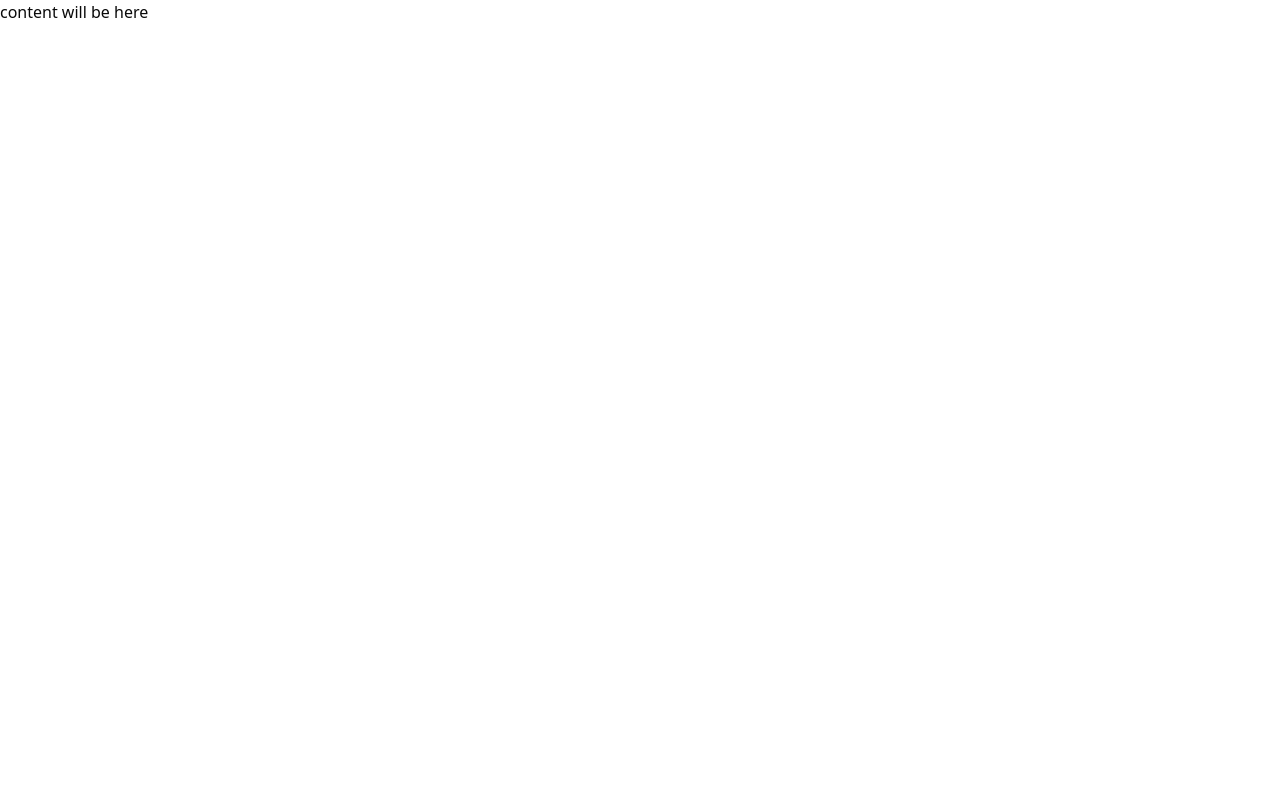
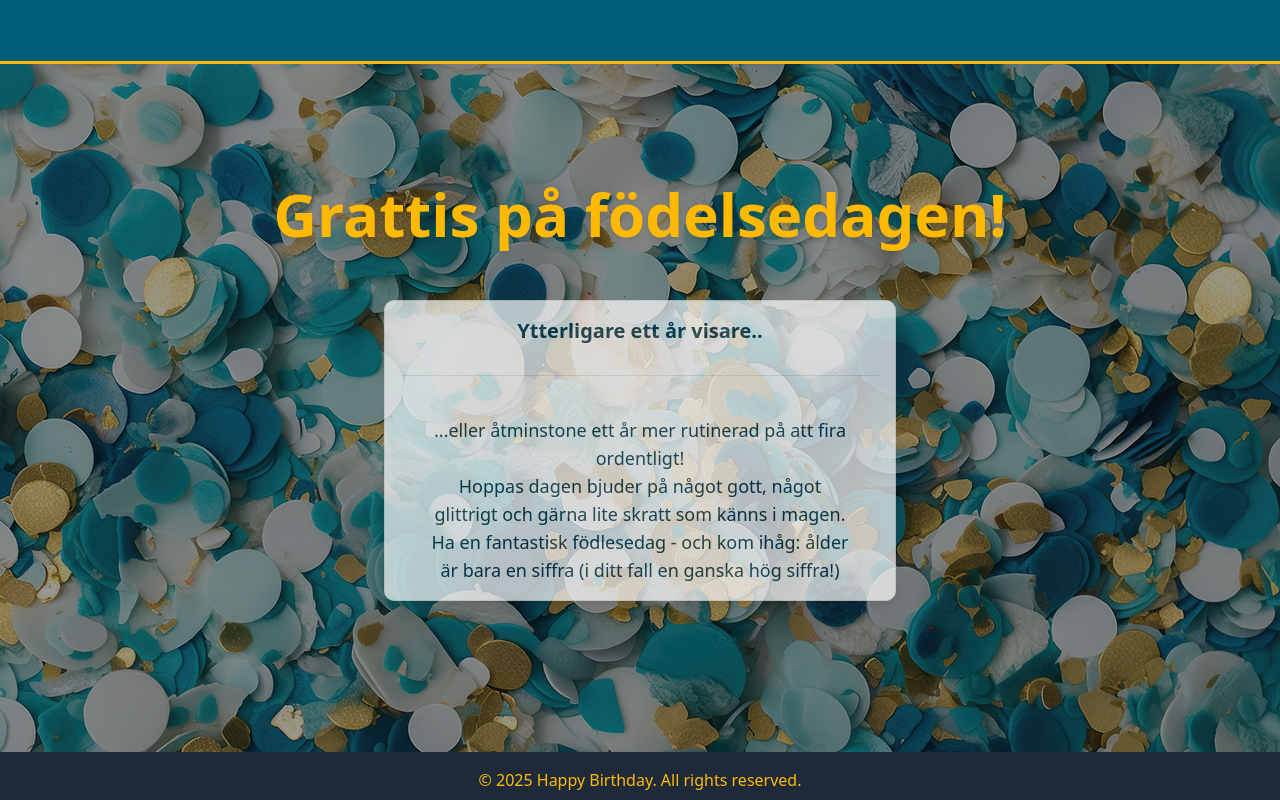
Before and after one commit to annkar73/happy-birthday, a Next.js app: page / in a window 1280 px wide. Built offline with nearby package versions, Linux system fonts and the light colour scheme.

Commit message:
update everything

```diff
--- a/src/app/page.tsx
+++ b/src/app/page.tsx
@@ -1,9 +1,19 @@
+// app/page.tsx
+import Header from "../components/Header";
+import Hero from "../components/Hero";
+import BirthdayCard from "../components/BirthdayCard";
+import Footer from "../components/Footer";
 
-export default function Home() {
+const Page = () => {
   return (
-    <>
-    content will be here
+    <div className="min-h-screen">
+      <Header />
+      <Hero imageSrc="/images/confetti.png" altText="Confetti image">
+        <BirthdayCard />
+      </Hero>
+      <Footer />
+    </div>
+  );
+};
 
-    </>
-  );
-}
+export default Page;
--- /dev/null
+++ b/src/components/BirthdayCard.tsx
@@ -0,0 +1,22 @@
+// components/BirthdayCard.tsx
+import { Card, CardContent, CardHeader } from "@/components/ui/card";
+import { Separator } from "@/components/ui/separator";
+
+const BirthdayCard = () => {
+  return (
+    <Card className="mx-auto my-8 max-w-lg p-4 shadow-lg opacity-70 bg-white text-cyan-950 rounded-lg">
+      <CardHeader>
+        <h2 className="text-xl font-semibold">Ytterligare ett år visare..</h2>
+      </CardHeader>
+      <Separator />
+      <CardContent className="mt-4 text-center">
+        <p className="text-lg">...eller åtminstone ett år mer rutinerad på att fira ordentligt!</p>
+        <p className="text-lg">Hoppas dagen bjuder på något gott, något glittrigt och gärna lite skratt som känns i magen.</p>
+        <p className="text-lg">Ha en fantastisk födlesedag - och kom ihåg: ålder är bara en siffra (i ditt fall en ganska hög siffra!)</p>
+
+      </CardContent>
+    </Card>
+  );
+};
+
+export default BirthdayCard;
--- /dev/null
+++ b/src/components/Footer.tsx
@@ -0,0 +1,10 @@
+// components/Footer.tsx
+const Footer = () => {
+  return (
+    <footer className="bg-gray-800 text-amber-400 p-4 text-center h-12">
+      <p>&copy; 2025 Happy Birthday. All rights reserved.</p>
+    </footer>
+  );
+};
+
+export default Footer;
--- /dev/null
+++ b/src/components/Header.tsx
@@ -0,0 +1,9 @@
+// components/Header.tsx
+const Header = () => {
+  return (
+    <header className="bg-cyan-800 border-b-3 border-amber-400 p-4 text-center h-16">
+    </header>
+  );
+};
+
+export default Header;
--- /dev/null
+++ b/src/components/Hero.tsx
@@ -0,0 +1,31 @@
+// components/Hero.tsx
+import Image from "next/image";
+import { ReactNode } from "react";
+
+interface HeroProps {
+  imageSrc: string;
+  altText: string;
+  children?: ReactNode;
+}
+
+const Hero = ({ imageSrc, altText, children }: HeroProps) => {
+  return (
+    <section className="relative w-full overflow-hidden" style={{ height: "calc(100vh - 64px - 48px" }}>
+      <Image
+        src={imageSrc}
+        alt={altText}
+        fill
+        className="object-cover"
+        priority
+      />
+      <div className="absolute inset-0 bg-black/40" />
+
+      <div className="absolute inset-0 flex flex-col items-center justify-center text-white px-4 text-center gap-6">
+        <h1 className="text-amber-400 text-5xl md:text-6xl font-bold drop-shadow-md">Grattis på födelsedagen!</h1>
+        {children}
+      </div>
+    </section>
+  );
+};
+
+export default Hero;
```
